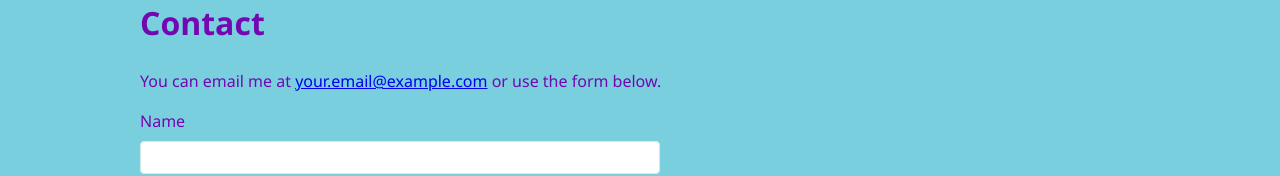
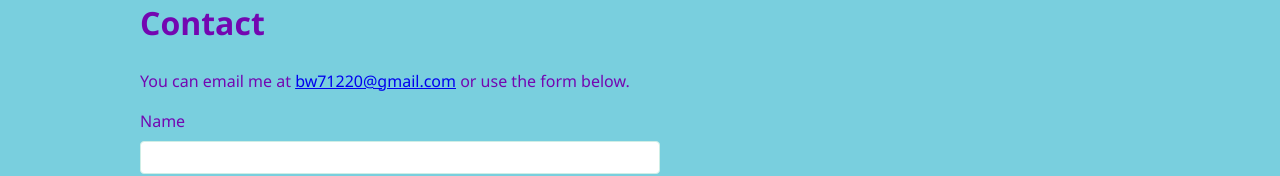
Before and after one commit to bw71220-bot/mahita, a plain HTML site: page contact.html in a window 1280 px wide. Shown: the part 127-303 px from the top of the page. Drawn offline with Linux system fonts and the light colour scheme; files whose address does not match are found by name.

Commit message:
Update contact.html

```diff
--- a/contact.html
+++ b/contact.html
@@ -24,7 +24,7 @@
 
   <main class="container main-content">
     <h1>Contact</h1>
-    <p>You can email me at <a href="mailto:yousr.email@example.com">your.email@example.com</a> or use the form below.</p>
+    <p>You can email me at <a href="mahlet:bw71220@gmail.com">bw71220@gmail.com</a> or use the form below.</p>
 
     <form id="contact-form" class="contact-form" novalidate>
       <label for="name">Name</label>
@@ -50,4 +50,5 @@
 
   <script src="js/main.js"></script>
 </body>
+
 </html>
```
